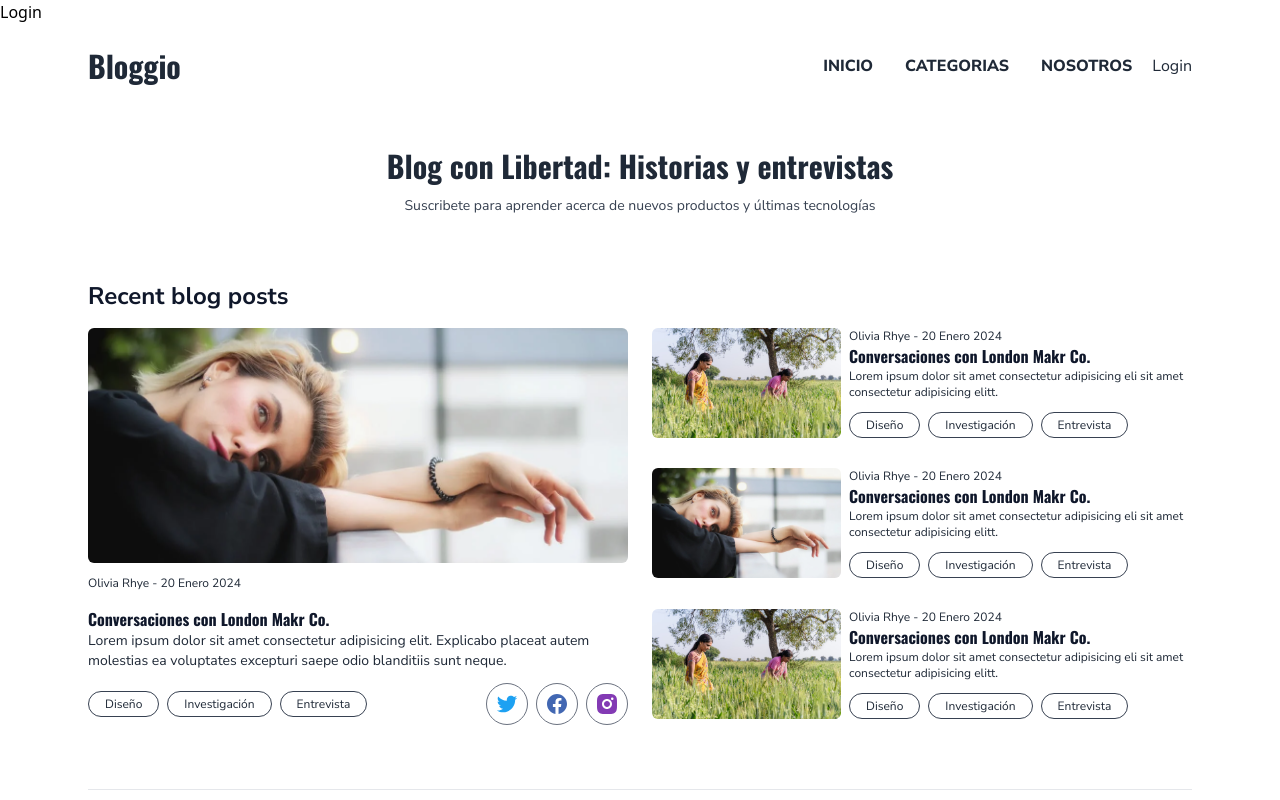
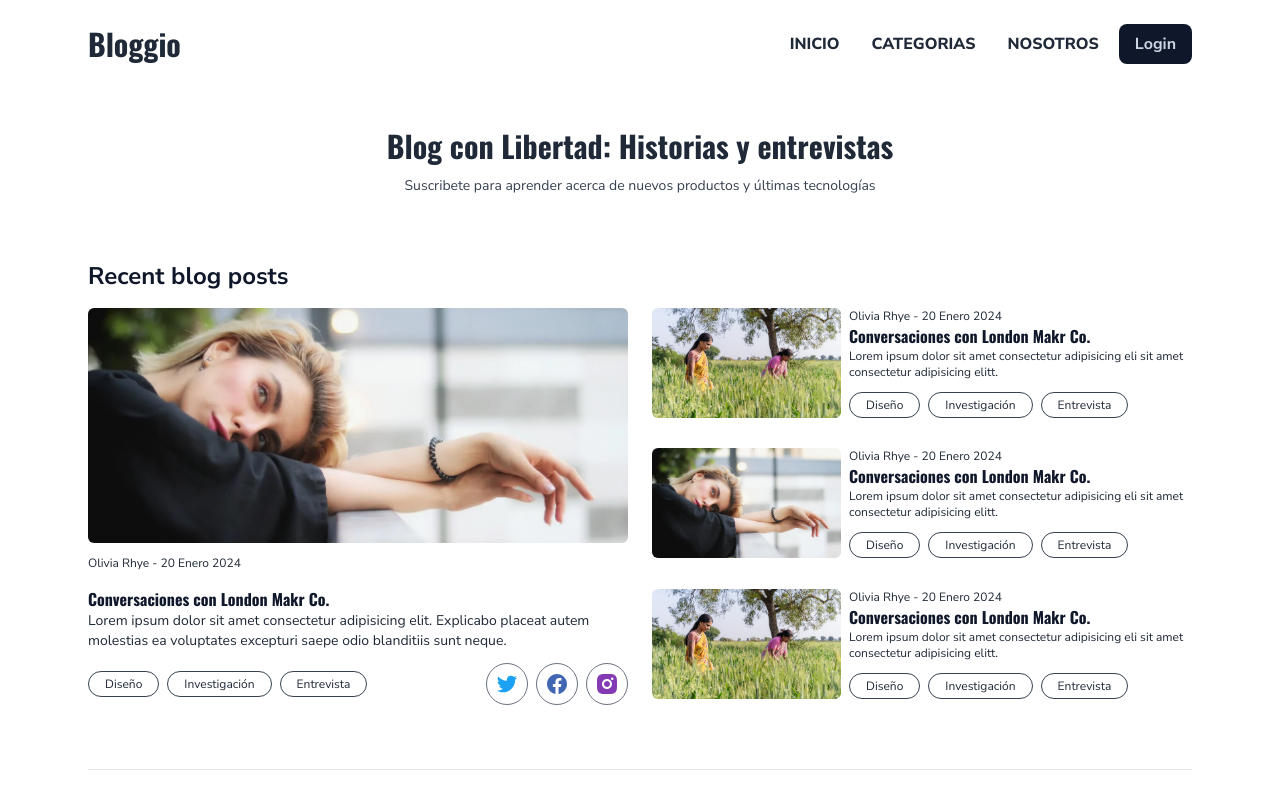
Before and after one commit to FernandoTelloL/bloggio, a React (Vite) app: page / in a window 1280 px wide. Shown: the top 800 px of the page. Built offline with nearby package versions, Linux system fonts and the light colour scheme.

Commit message:
terminado primera version de estado global y boton de login y logout

```diff
--- a/package.json
+++ b/package.json
@@ -13,7 +13,8 @@
     "react": "^18.2.0",
     "react-dom": "^18.2.0",
     "react-icons": "^5.0.1",
-    "react-router-dom": "^6.22.3"
+    "react-router-dom": "^6.22.3",
+    "zustand": "^4.5.2"
   },
   "devDependencies": {
     "@types/react": "^18.2.56",
--- a/src/App.jsx
+++ b/src/App.jsx
@@ -1,4 +1,3 @@
-import { useState } from "react";
 import {
   AboutUs,
   Categories,
@@ -10,35 +9,14 @@ import {
 import { BrowserRouter, Routes, Route } from "react-router-dom";
 
 function App() {
-  // useState para simular usuario ya que aun no hay backend
-  const [user, setUser] = useState(null);
-
-  const login = () => {
-    // request done
-    setUser({
-      id: 1,
-      name: "Fernando",
-    });
-  };
-
-  const logout = () => {
-    setUser(null);
-  };
-
   return (
     <BrowserRouter>
-      {user ? (
-        <button onClick={logout}>Logout</button>
-      ) : (
-        <button onClick={login}>Login</button>
-      )}
-
       <Routes>
         <Route
           path="/"
           element={
             <div className="font-nunito p-6 md:max-w-[1200px] md:w-[90%] md:m-auto text-gray-800">
-              <HomePage user={user} login={login} />
+              <HomePage />
             </div>
           }
         />
@@ -47,7 +25,7 @@ function App() {
           path="/home"
           element={
             <div className="font-nunito p-6 md:max-w-[1200px] md:w-[90%] md:m-auto text-gray-800">
-              <HomePage user={user} login={login} />
+              <HomePage />
             </div>
           }
         />
--- a/src/components/Headers.jsx
+++ b/src/components/Headers.jsx
@@ -2,11 +2,11 @@
 import { Navbar } from "./Navbar";
 import { Logo } from "./Logo";
 
-export const Headers = ({ user, login }) => {
+export const Headers = () => {
   return (
     <header className="flex justify-between items-center mb-14 md:mb-0 ">
       <Logo />
-      <Navbar user={user} login={login} />
+      <Navbar />
     </header>
   );
 };
--- a/src/components/Navbar.jsx
+++ b/src/components/Navbar.jsx
@@ -1,12 +1,14 @@
 /* eslint-disable react/prop-types */
 import { useState } from "react";
 import { Link } from "react-router-dom";
+import { useUserStore } from "../store/userStore";
+
 import burgerMenu from "../assets/icons/icon-hamburger.svg";
 import closeMenu from "../assets/icons/icon-menu-close.svg";
 
 import userPhoto from "../assets/images/user-photo.jpg";
 
-export const Navbar = ({ user, login }) => {
+export const Navbar = () => {
   const [menuClicked, setMenuClicked] = useState(false);
   const [photoClicked, setPhotoClicked] = useState(false);
 
@@ -15,6 +17,8 @@ export const Navbar = ({ user, login }) => {
   };
 
   const handlePhotoClick = () => [setPhotoClicked(() => !photoClicked)];
+
+  const { setUser, logoutUser, id, name } = useUserStore();
 
   return (
     <>
@@ -57,7 +61,7 @@ export const Navbar = ({ user, login }) => {
             </Link>
           </li>
 
-          {user ? (
+          {id ? (
             <div className=" object-cover relative flex justify-center cursor-pointer">
               <img
                 className="w-14 h-14 object-cover rounded-full object-top border-2 border-slate-950"
@@ -72,6 +76,9 @@ export const Navbar = ({ user, login }) => {
                   photoClicked ? "block" : "hidden"
                 }`}
               >
+                <p className="text-[10px] text-secondary font-bold border-b border-b-secondary text-center mb-4">
+                  Hola {name}{" "}
+                </p>
                 <ul className="leading-8">
                   <li className="hover:text-secondary">
                     <a className="" href="#">
@@ -81,12 +88,20 @@ export const Navbar = ({ user, login }) => {
                   <li className="hover:text-secondary">
                     <a href="#">Configuración</a>
                   </li>
+                  <li className="hover:text-orange-700 text-orange-700">
+                    <a onClick={logoutUser}>Cerrar Sesión</a>
+                  </li>
                 </ul>
               </div>
               {/* fin submenu foto perfil */}
             </div>
           ) : (
-            <button onClick={login}>Login</button>
+            <button
+              className="bg-slate-900 text-slate-300 font-bold px-4 py-2 rounded-lg transition-all hover:text-secondary hover:shadow-xl"
+              onClick={setUser}
+            >
+              Login
+            </button>
           )}
         </div>
       </ul>
--- a/src/pages/HomePage.jsx
+++ b/src/pages/HomePage.jsx
@@ -2,11 +2,10 @@
 import { AllPosts, HeroHome, RecentPosts } from "../sections";
 import { Footer, Headers } from "./../components";
 
-export const HomePage = ({ user }) => {
+export const HomePage = () => {
   return (
     <>
-      {user ? <p>hola {user.name}</p> : <></>}
-      <Headers user={user} />
+      <Headers />
 
       <HeroHome />
 
--- /dev/null
+++ b/src/store/userStore.js
@@ -0,0 +1,16 @@
+import { create } from "zustand";
+
+export const useUserStore = create((set) => ({
+  id: null,
+  name: null,
+
+  setUser: () => set(state => ({
+    id: state.id = 1,
+    name:state.name = "Fernando",
+  })),
+
+  logoutUser: () => set( state => ({
+    id: state.id = null,
+    name:state.name = null,
+  }) )
+}))
```
Also changed, not shown: 1 other file (tests, documents, lock files or other folders).
